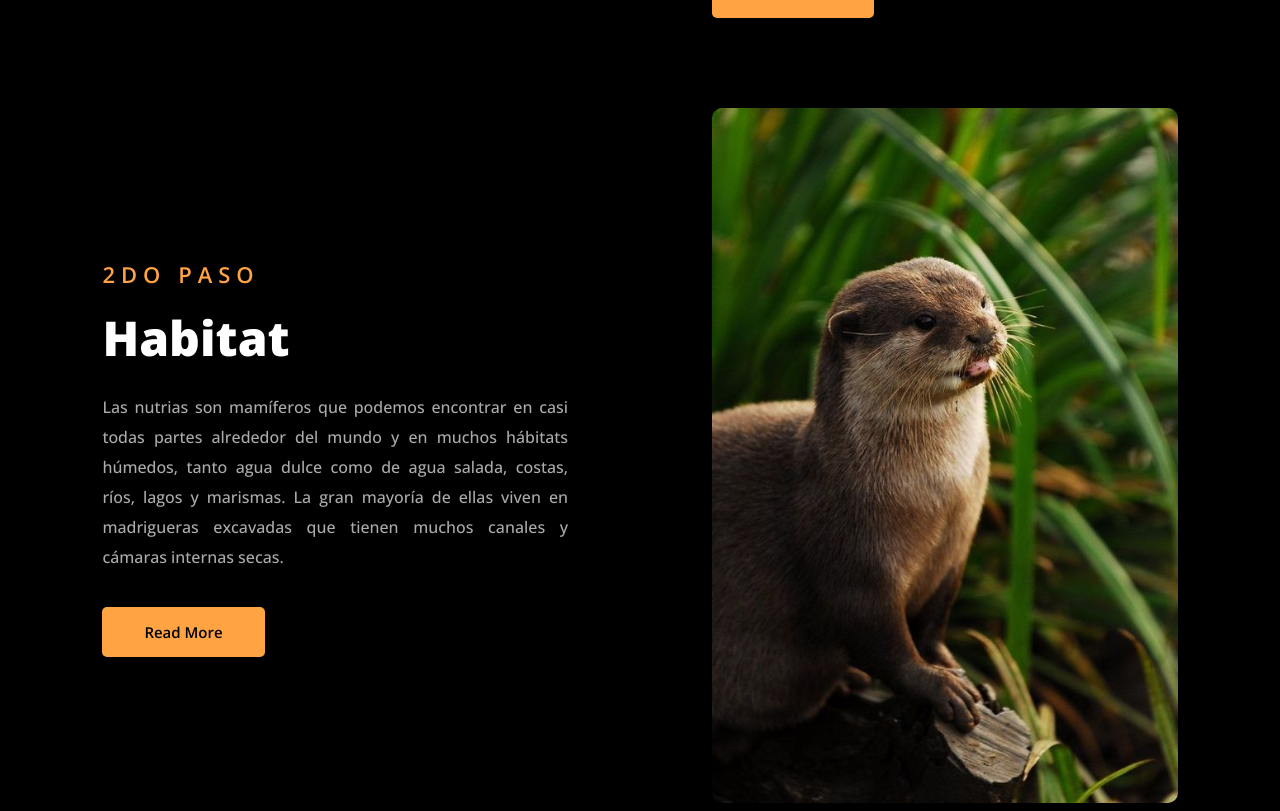
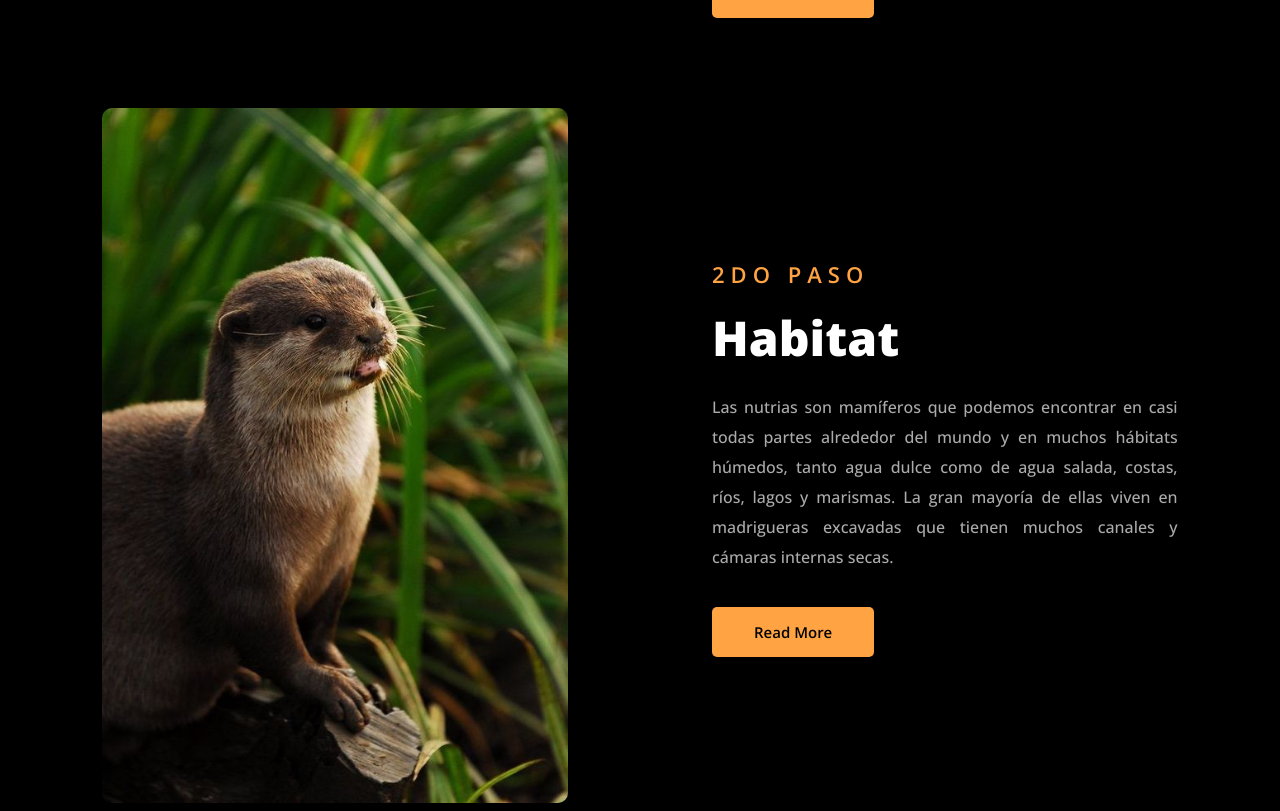
Before and after one commit to DiegoInga/Bananito, a plain HTML site: page index.html in a window 1280 px wide. Shown: the part 1580-2391 px from the top of the page. Drawn offline with nearby package versions, Linux system fonts and the light colour scheme.

Commit message:
Update index.html

```diff
--- a/index.html
+++ b/index.html
@@ -37,7 +37,7 @@
 
     <section class="home" id="homee">
         <div class="home-text">
-            <h5>Bienvenido al mundo de</h5>
+            <h5>Bienvenido al mundo de las</h5>
             <h1> LAS NUTRIAS</h1>
             <P>Estas criaturas hermosas, con su pelaje denso y agilidad acuática, son esenciales para el equilibrio de los ecosistemas acuáticos, destacando la interconexión vital de la vida en la tierra y en el agua.</P>
             <a href="#caritas" class="btn">Empecemos</a>
@@ -91,19 +91,18 @@
         </div>
     </section>
 
-    <section class="culture" id="teacher">
-        <div class="culture-text">
+    <section class= "holiday" id="teacher">
+        <div class= "holiday-img">
+            <img src="imagen9.jpg">
+        </div>
+        <div class= "holiday-text">
             <h5>2do Paso</h5>
             <h2>Habitat</h2>
             <p>Las nutrias son mamíferos que podemos encontrar en casi todas partes alrededor del mundo y en muchos hábitats húmedos, tanto agua dulce como de agua salada, costas, ríos, lagos y marismas. La gran mayoría de ellas viven en madrigueras excavadas que tienen muchos canales y cámaras internas secas.</p>
-            <a href="https://nubika.es/noticias/nutrias-mamifero-marino/"  target="_blank"  class="btn">Read More</a>
+            <a href="https://nubika.es/noticias/nutrias-mamifero-marino/" target="_blank" class="btn">Read More</a>
         </div>
-        <div class="culture-img">
-            <img src="imagen9.jpg" alt="">
+    </section>
 
-        </div>
-
-    </section>
 
     <section class= "holiday" id="hola">
         <div class= "holiday-img">
```
